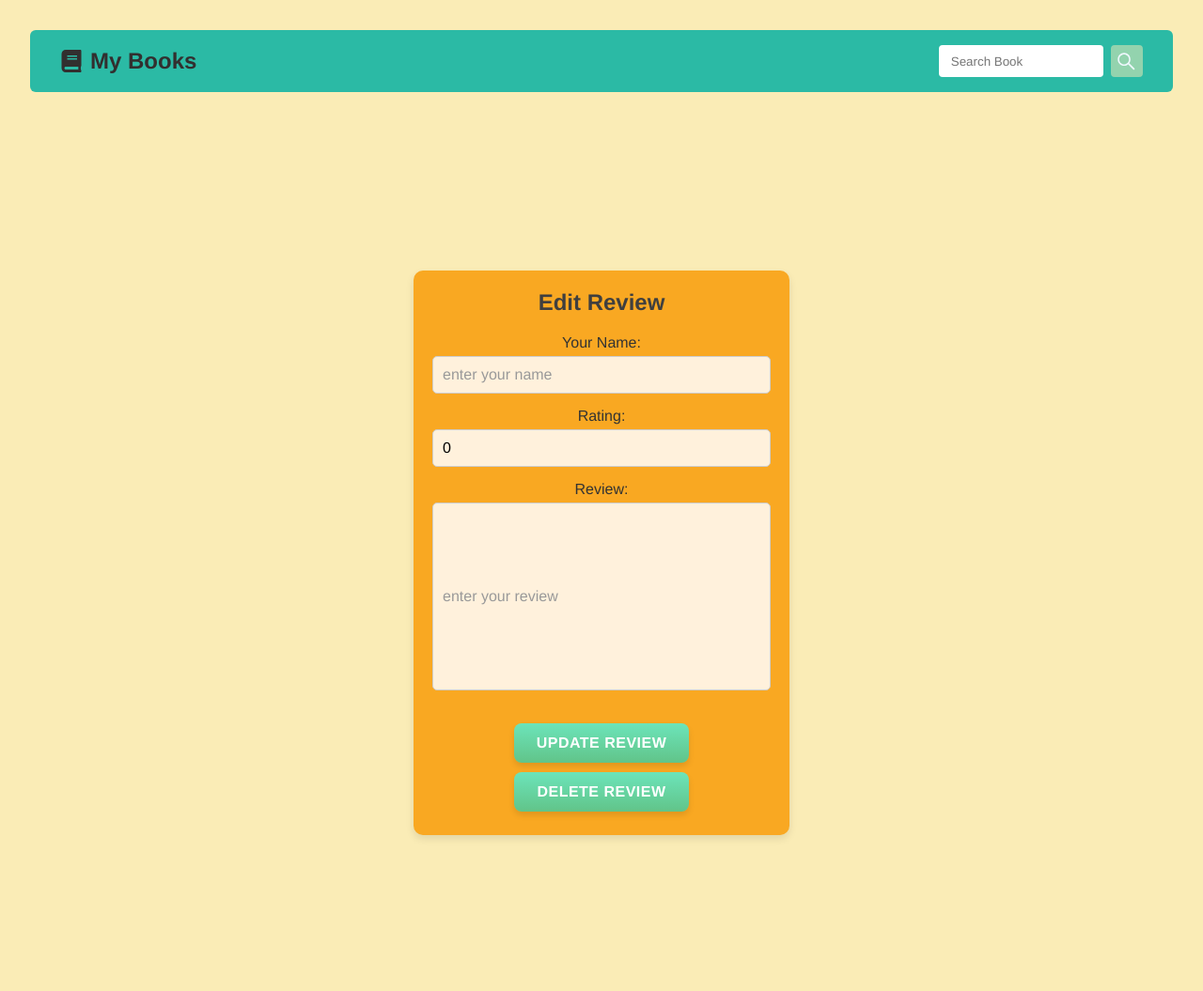
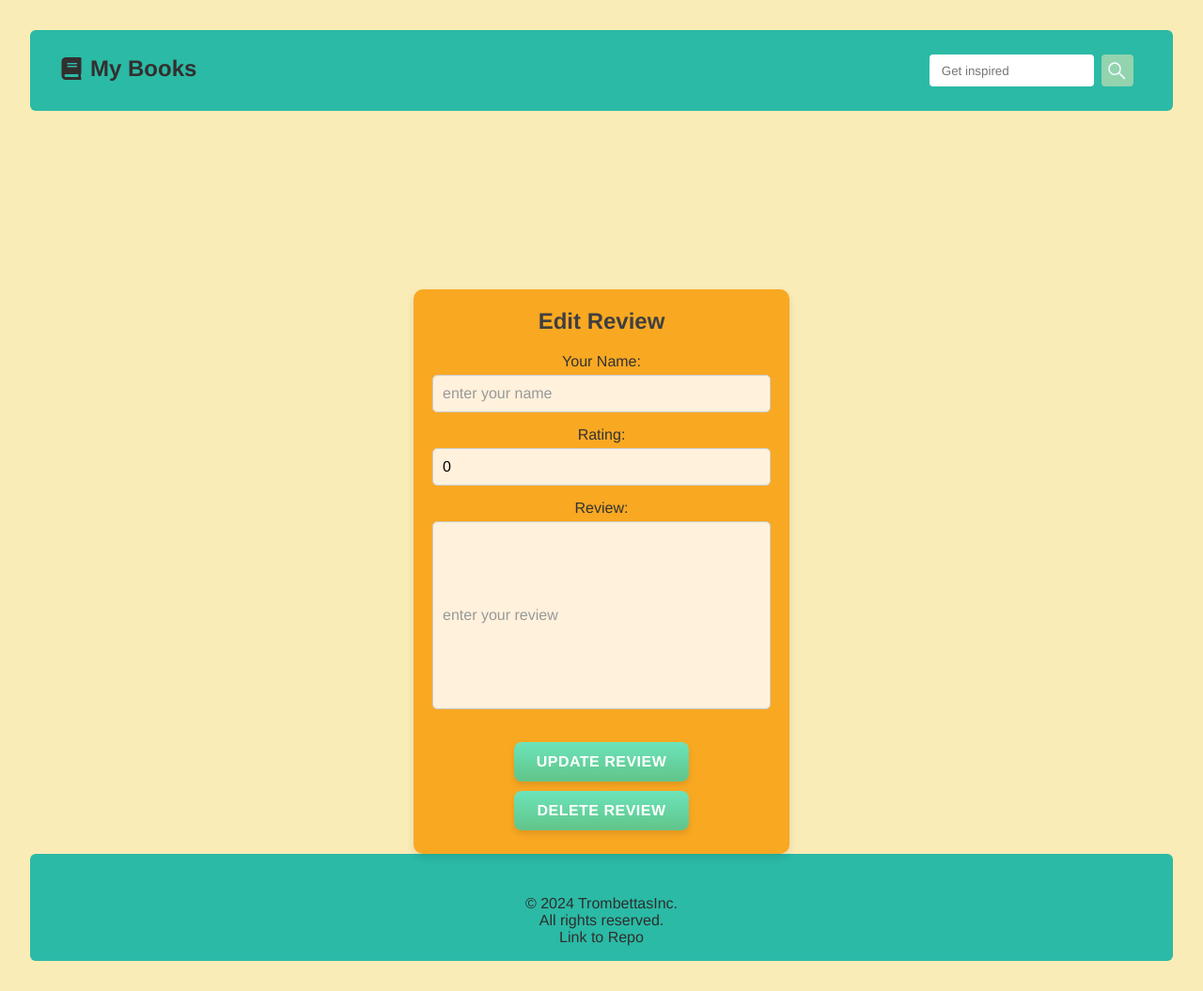
Before and after one commit to TrombettasInc/pageturner, a React (Vite) app: page /books/1/edit-review/1 in a window 1280 px wide. Shown: the whole page at 94% size. Before the commit the page ends 921 px from the top, so only its background shows below. Built offline with nearby package versions, Linux system fonts and the light colour scheme; no server answers.

Commit message:
fixed search

```diff
--- a/package.json
+++ b/package.json
@@ -12,6 +12,7 @@
   "dependencies": {
     "@emotion/react": "^11.13.3",
     "@emotion/styled": "^11.13.0",
+    "@fortawesome/fontawesome-free": "^6.6.0",
     "@mui/material": "^5.16.7",
     "axios": "^1.7.4",
     "react": "^18.3.1",
--- a/src/App.jsx
+++ b/src/App.jsx
@@ -8,6 +8,7 @@ import HomePage from './pages/HomePage'
 import Search from './pages/Search'
 import CreateAReview from './pages/CreateAReview'
 import EditAReview from './pages/EditAReview'
+import Footer from './components/Footer'
 
 function App() {
 
@@ -21,8 +22,11 @@ function App() {
       <Route path="books/:bookId" element={<MyBookDetails/>} />
       <Route path="create-review/:bookId" element={<CreateAReview/>}/>
       <Route path="books/:bookId/edit-review/:reviewId" element={<EditAReview/>}/>
+
       <Route path="search" element={<Search/>} />
     </Routes>
+
+    <Footer/>
 
     </>
   )
--- /dev/null
+++ b/src/components/Footer.css
@@ -0,0 +1,32 @@
+.footer {
+    align-items: center;
+    padding: 1rem 2rem; /*pros elementos nao ficarem tao proximos das extremidades*/
+    background-color: #2BBAA5;
+    border-radius: 6px;
+}
+
+.footer-content {
+    color: #2e2e2e;
+    font-size: 1em;
+    text-decoration: none;
+}
+
+.footer-content a:hover {
+    text-decoration: none;
+    color: #555;
+}
+
+.social-links {
+    margin-bottom: 10px;
+}
+
+.social-links a {
+    color: #2e2e2e;
+    margin-right: 10px;
+    font-size: 16px;
+    text-decoration: none;
+}
+
+.social-links a:hover {
+    color: #555;
+}
--- /dev/null
+++ b/src/components/Footer.jsx
@@ -0,0 +1,26 @@
+import './Footer.css';
+
+function Footer() {
+    return (
+        <footer className="footer">
+            <div className="social-links">
+                <a href="https://www.facebook.com" target="_blank" rel="noopener noreferrer">
+                    <i className="fab fa-facebook-f"></i>
+                </a>
+                <a href="https://www.twitter.com" target="_blank" rel="noopener noreferrer">
+                    <i className="fab fa-twitter"></i>
+                </a>
+                <a href="https://www.instagram.com" target="_blank" rel="noopener noreferrer">
+                    <i className="fab fa-instagram"></i>
+                </a>
+            </div>
+            <div className="footer-content">
+                <p>&copy; 2024 TrombettasInc. <br />
+                    All rights reserved.</p>
+                <a href="https://github.com/TrombettasInc/pageturner">Link to Repo</a>
+            </div>
+        </footer>
+    );
+}
+
+export default Footer;
--- a/src/components/NavBar.css
+++ b/src/components/NavBar.css
@@ -1,22 +1,22 @@
 #navbar{
-
     align-items: center;
     padding: 1rem 2rem; /*pros elementos nao ficarem tao proximos das extremidades*/
     background-color: #2BBAA5;
     border-radius: 6px;
 }
-#navbar h2 a{
+#navbar h2 a {
     display: flex;
     align-items: center;
     gap: 0.5rem;
+    margin-bottom: 5px;
 }
 
-#navbar form{
- display: flex;
+#navbar form {
+ padding: 10px;
  gap: .5rem;   /* pra afastar o input de texto com o de submit */
 }
 
-#navbar input{
+#navbar input {
     padding: .2rem 0.8rem;
     border-radius: 4px;
     border: none;
@@ -44,7 +44,11 @@ transition: .4s;
 @media (min-width: 500px){
     #navbar{
         justify-content: space-between;
-        display: flex;
+        display:flex
     }
 
+    #navbar form {
+        display: flex;
+        gap: .5rem;   /* pra afastar o input de texto com o de submit */
+       }
 }
--- a/src/components/NavBar.jsx
+++ b/src/components/NavBar.jsx
@@ -25,7 +25,7 @@ function NavBar (){
       </h2>
       <form onSubmit={handleSubmit}>
         <input type="text"
-        placeholder="Search Book"
+        placeholder="Get inspired"
         onChange={(e)=>setSearch(e.target.value)}
         value={search} // permite manipular o valor do search de acordo com o state //
 
--- a/src/pages/BookGrid.css
+++ b/src/pages/BookGrid.css
@@ -31,7 +31,6 @@
     width: 300px;
     height: 450px;
     object-fit: cover;
-
 }
 
 .books-container div img,
--- a/src/pages/EditAReview.jsx
+++ b/src/pages/EditAReview.jsx
@@ -24,14 +24,9 @@ function EditAReview() {
                 const book = response.data;
                 setBookData(book);
 
-                console.log("Book Data:", book);
-                console.log("User Reviews:", book.volumeInfo.userReviews);
-
                 // Find the existing review by its ID
                 const existingReview = book.volumeInfo.userReviews.find(r => r.id === parseInt(reviewId));
 
-
-                console.log("Existing Review:", existingReview);
                 if (existingReview) {
                     setOriginalReview(existingReview.review);
                     setReview(existingReview.review);
@@ -39,20 +34,13 @@ function EditAReview() {
                     setName(existingReview.reviewName);
 
                 }
-                else {
-                    console.error("Review not found"); // **para ver se a review nao foi encontrada**
-                }
+
             })
             .catch(e => console.log("Error loading review", e));
     }, [bookId, reviewId]);
 
     const handleFormSubmit = (e) => {
         e.preventDefault();
-
-        if (!bookData) { // **Added check for bookData being null**
-            console.error("Book data not loaded");
-            return;
-        }
 
         const newEditReview = {
             review: review,
@@ -80,11 +68,6 @@ function EditAReview() {
 
     const deleteReview = () => {
 
-        if (!bookData) { // **Added check for bookData being null**
-            console.error("Book data not loaded");
-            return;
-        }
-
         const updatedReviews = bookData.volumeInfo.userReviews.filter(review => review.review !== originalReview);
 
         axios.put(`${API_URL}/${bookId}`, {
@@ -96,14 +79,13 @@ function EditAReview() {
         })
 
             .then(() => {
-                console.log("Review deleted successfully");
+
                 navigate(`/books/${bookId}`);
             })
             .catch(error => {
                 console.error("Error deleting the review", error);
             });
     };
-
 
     return (
         <div className="edit-review-container">
@@ -141,7 +123,7 @@ function EditAReview() {
                 </label>
 
                 <button type="submit" >Update review</button>
-                <button type= "button" onClick={deleteReview} >Delete Review</button>
+                <button type="button" onClick={deleteReview} >Delete Review</button>
 
             </form>
 
--- a/src/pages/Search.jsx
+++ b/src/pages/Search.jsx
@@ -1,41 +1,57 @@
 import { useState, useEffect } from "react";
 import { useSearchParams } from "react-router-dom";
 import BookCard from "./BookCard";
-import { API_GO, API_KEY } from "../config/api"
-import './BookGrid.css'
-
+import { API_GO, API_KEY } from "../config/api";
+import './BookGrid.css';
 
 function Search() {
-  const [searchParams] = useSearchParams()
-
+  const [searchParams] = useSearchParams();
   const [books, setBooks] = useState([]);
-  const query = searchParams.get("q"); // para saber que esta procurando tal livro
+  const query = searchParams.get("q"); // Get the search query from the URL
 
   const getSearchedBooks = async (url) => {
     const res = await fetch(url);
     const data = await res.json();
-
     setBooks(data.items);
     console.log(data);
-
   };
 
   useEffect(() => {
+    if (query) {
       const searchWithGoogle = `${API_GO}/volumes?q=${query}${API_KEY}`;
-
       getSearchedBooks(searchWithGoogle);
-  }, [query])
-
+    }
+  }, [query]);
 
   return (
     <div className="books-container">
       <h2 className="title">
         Search result : <span className="query-text">{query}</span>
       </h2>
-      {books.length === 0 && <p>Loading...</p> }
-      {books.length > 0 && books.map((book)=> <BookCard key={books.id} book={book}/>)}
+      {books.length === 0 && <p>Loading...</p>}
+      {books.length > 0 && books.map((book) => (
+        <div className="book-card" key={book.id}>
+          <img
+            src={
+              book.volumeInfo && book.volumeInfo.imageLinks
+                ? book.volumeInfo.imageLinks.thumbnail
+                : ""
+            }
+            alt={book.volumeInfo ? book.volumeInfo.title : "No title available"}
+          />
+          <h2 className="book-title">{book.volumeInfo?.title || "No title available"}</h2>
+          <p>"rating placeholder"</p>
+          <a
+            href={`https://www.google.com/search?tbm=bks&q=${query}`}
+            target="_blank"
+            rel="noopener noreferrer"
+          >
+            Get it!
+          </a>
         </div>
-    )
+      ))}
+    </div>
+  );
 }
 
 export default Search;
```
Also changed, not shown: src/index.css (line endings or trailing spaces), 1 other file (tests, documents, lock files or other folders). Lines whose indentation alone changed are shown as unchanged.
